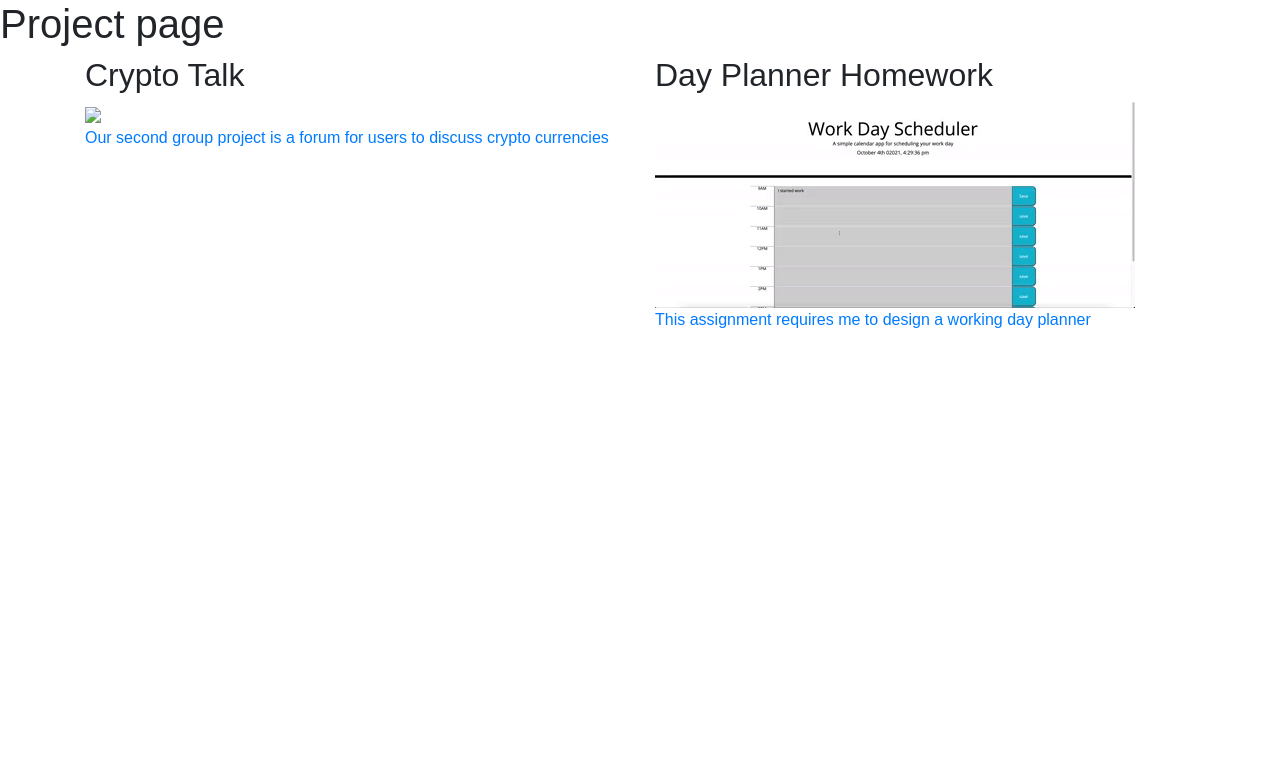
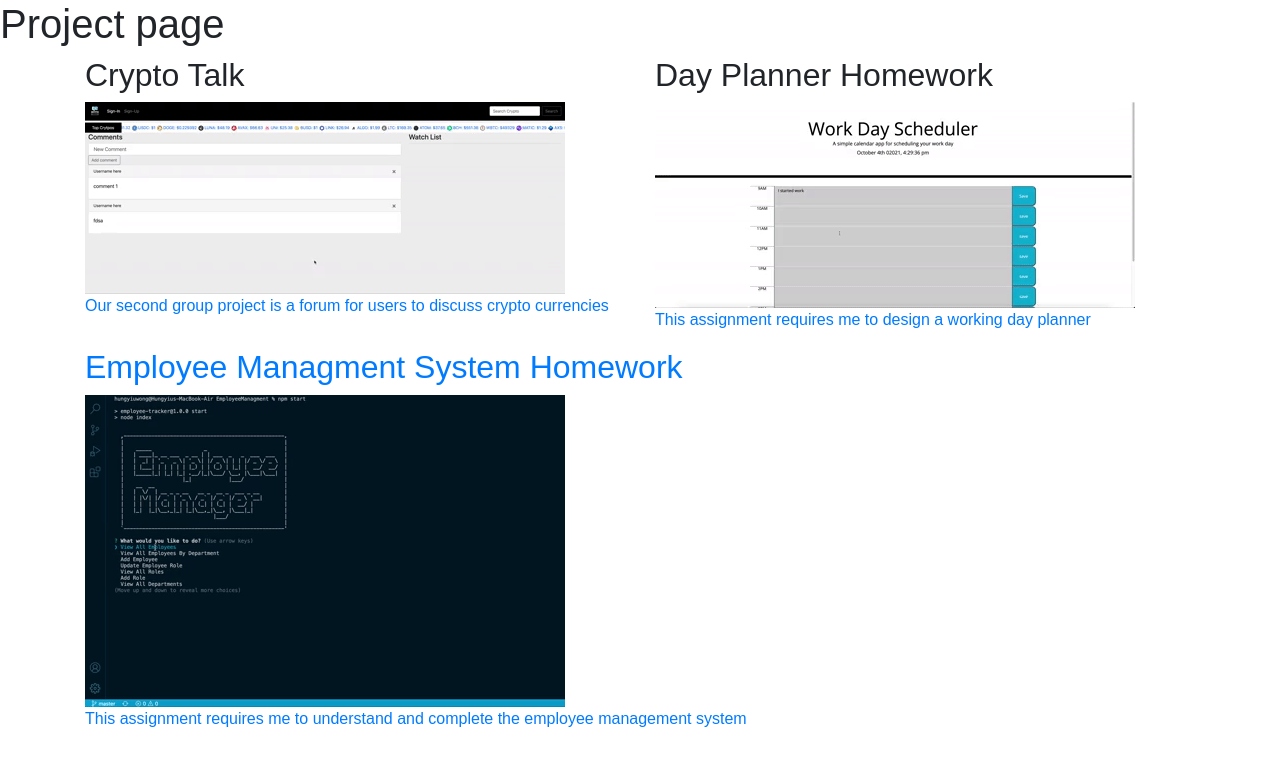
Before and after one commit to hungyiu1997/portfolio, a plain HTML site: page project.html in a window 1280 px wide. Drawn offline with nearby package versions, Linux system fonts and the light colour scheme; files that its build step writes are made by us from their sources.

Commit message:
adding employee managment to project.html

```diff
--- a/project.html
+++ b/project.html
@@ -16,7 +16,7 @@
         <div class="row">
           <div class="col">
             <h2 class='project-titles'>Crypto Talk</h2>
-            <img src="./asset/img/giphy.gif" href="https://cryptotalk-forum.herokuapp.com/">
+            <img src="./asset/img/crypto-talk.gif" href="https://cryptotalk-forum.herokuapp.com/">
             <p><a href='https://github.com/KevinLaCarrubba/Crypto-Forum'>Our second group project is a forum for users to discuss crypto currencies</a></p>
           </div>
           <div class="col">
@@ -27,7 +27,15 @@
         </div>
       </div>
 
-      <div></div>
+      <div class="container">
+        <div class='row'>
+            <div class='col'>
+                <h2 class='project-titles'>Employee Managment System Homework</h2>
+                <img src='./asset/img/Employee Managment.gif'>
+                <p><a href="https://github.com/hungyiu1997/EmployeeManagment">This assignment requires me to understand and complete the employee management system</a></p>
+            </div>
+        </div>
+      </div>
 
 <script src="https://cdnjs.cloudflare.com/ajax/libs/jquery/3.5.1/jquery.slim.min.js"></script>
 <script src="https://cdnjs.cloudflare.com/ajax/libs/popper.js/1.16.1/umd/popper.min.js"></script>
```
Also changed, not shown: asset/img/Employee Managment.gif (added).
